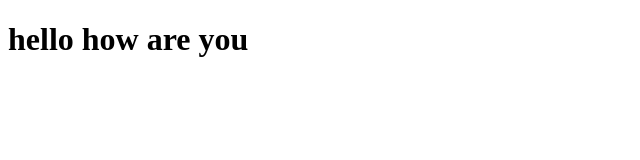
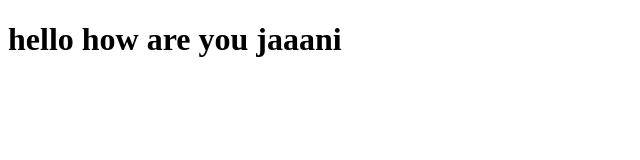
Before and after one commit to ganuborade/food_delivery, a website: page index.html in a window 1280 px wide. Shown: the whole page, without its empty margins (0-640 px from the left). Drawn offline with Linux system fonts and the light colour scheme.

Commit message:
update greeting in index.html

```diff
--- a/index.html
+++ b/index.html
@@ -8,7 +8,7 @@
 </head>
 <body>
 
-      <h1>hello how are you</h1>
+      <h1>hello how are you jaaani</h1>
 
 
 
```
